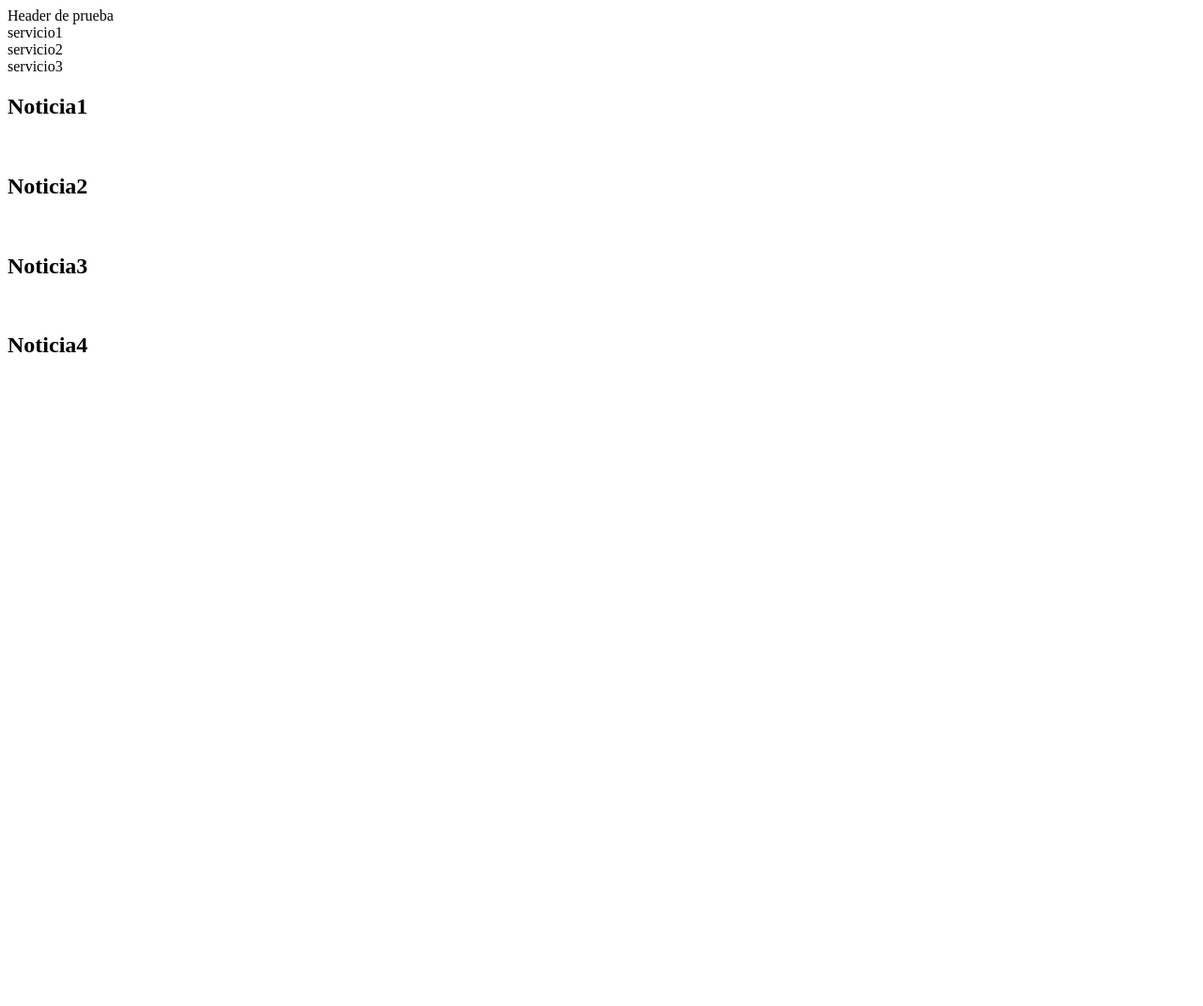
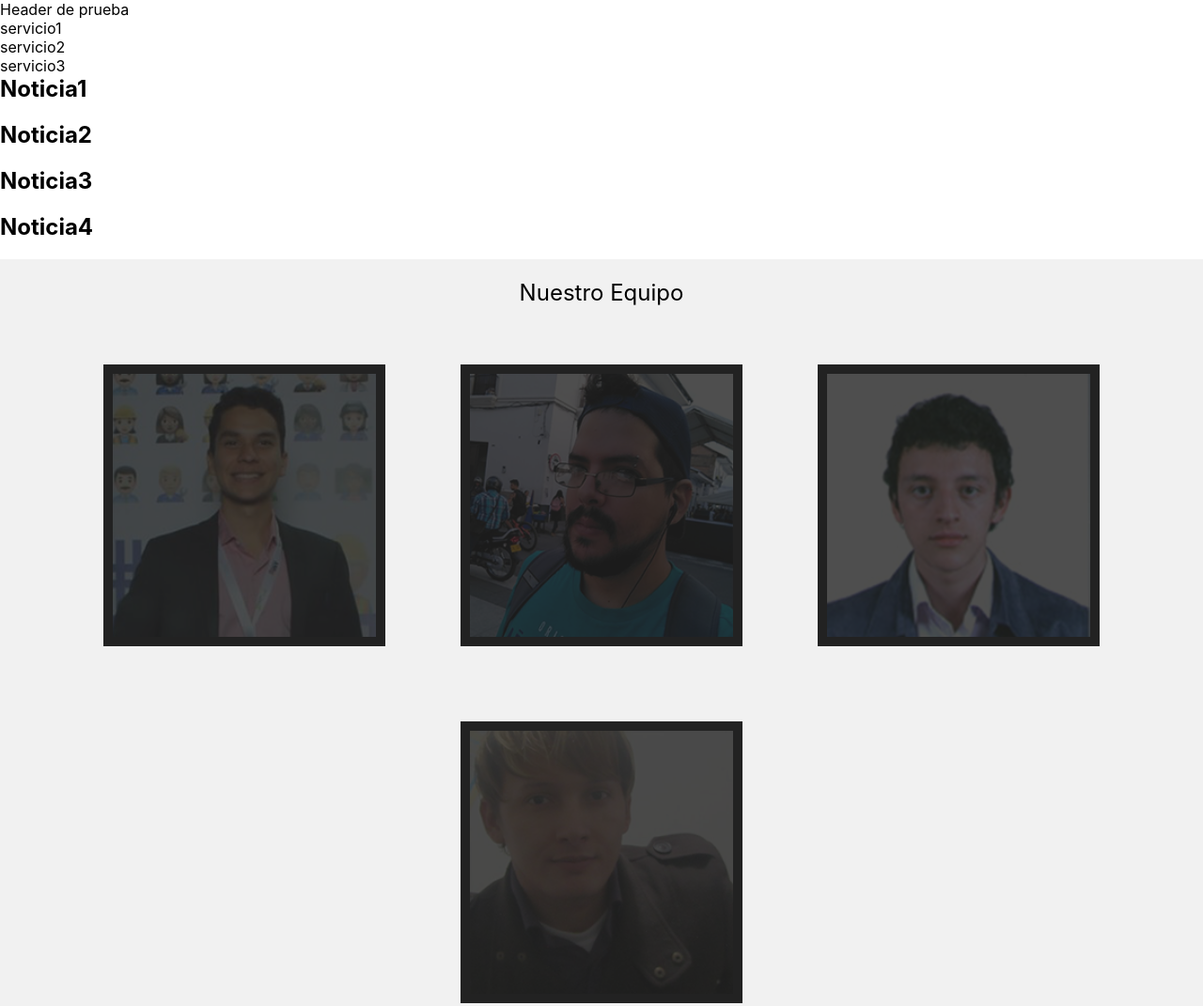
Before and after one commit to NoWizards/semana-1-186, a website: page src/index.html in a window 1280 px wide. Shown: the whole page at 94% size. Before the commit the page ends 800 px from the top, so only its background shows below. Drawn offline with Linux system fonts and the light colour scheme.

Commit message:
teams completo

```diff
--- a/src/index.html
+++ b/src/index.html
@@ -54,8 +54,48 @@
             <a href=""></a>
         </div>
     </div>
+ </div>
 
+<section id="team" class="teams">
+    <div class="teams__titulo">Nuestro Equipo</div>
+    <div class="teams__todos">
+        <div class="teams__user">
+            <div class="teams__foto">
+                <img src="./imgs/gabriel.png" alt="">
+            </div>
+            <div class="teams__datos-user">
+                <h2>Gabriel Eduardo Perez <br><span>Me gusta tocar guitarra en las plazas de valledupar</span></h2>
+            </div>
+        </div>
 
- </div>
+        <div class="teams__user">
+            <div class="teams__foto">
+                <img src="./imgs/Jovanny.png" alt="">
+            </div>
+            <div class="teams__datos-user">
+                <h2>Jovanny Bermudez <br><span>Me gusta estafar viejitas en envigado</span></h2>
+            </div>
+        </div>
+
+        <div class="teams__user">
+            <div class="teams__foto">
+                <img src="./imgs/juank.png" alt="">
+            </div>
+            <div class="teams__datos-user">
+                <h2>Juan Aponte<br><span>Me gusta jugar videojuegos en modo facil</span></h2>
+            </div>
+        </div>
+        <div class="teams__user">
+            <div class="teams__foto">
+                <img src="./imgs/wizards.png" alt="">
+            </div>
+            <div class="teams__datos-user">
+                <h2>Willian Abril<br><span>Me gusta la buena comida y viajar por el mundo</span></h2>
+            </div>
+        </div>
+    </div>
+
+</section>
+
 </body>
 </html>
--- a/src/noticias.css
+++ b/src/noticias.css
@@ -0,0 +1,97 @@
+*{
+    margin: 0;
+    padding: 0;
+    box-sizing: border-box;
+    font-family: -apple-system, BlinkMacSystemFont, 'Segoe UI', Roboto, Oxygen, Ubuntu, Cantarell, 'Open Sans', 'Helvetica Neue', sans-serif
+}
+.teams{
+    background-color: #f1f1f1;
+}
+.teams__titulo{
+    line-height: 72px;
+    font-size: 24px;
+    text-align: center;
+    width: 100%;
+}
+.teams__todos{
+
+    display: flex;
+    justify-content: center;
+    align-items: center;
+    flex-wrap: wrap;
+    min-height: 500px;
+
+}
+.teams__todos .teams__user{
+    position: relative;
+    width: 300px;
+    height: 300px;
+    display: flex;
+    justify-content: center;
+    align-items: center;
+    margin: 40px;
+    background-color: #222222;
+    transition:  0.5s;
+
+}
+.teams__user:hover{
+    height: 400px;
+}
+
+.teams__user .teams__foto{
+    position: absolute;
+    top: 0;
+    left: 0;
+    width: 100%;
+    height: 100%;
+    padding: 10px;
+    box-sizing: border-box;
+}
+.teams__user .teams__foto img{
+    width: 280px;
+    height: 280px;
+    opacity: 0.2;
+    transition: 0.5s;
+    object-fit: cover;
+
+}
+
+.teams__user:hover .teams__foto img{
+    opacity: 1;
+}
+
+
+
+.teams__user .teams__datos-user{
+    position: absolute;
+
+    left: 10px;
+    right: 10px;
+    bottom: 10px;
+    height: 90px;
+    background-color: rgba(0,0,0,0.4);
+    display: flex;
+    justify-content: center;
+    align-items: center;
+    text-align: center;
+    opacity: 0;
+    transition: 0.5s;
+}
+.teams__user:hover .teams__datos-user{
+    opacity: 1;
+}
+
+.teams__user .teams__datos-user h2{
+    font-size: 20px;
+    color: #fff;
+    font-weight: 500;
+    line-height: 20px;
+    letter-spacing: 1px;
+}
+.teams__user .teams__datos-user h2 span{
+    font-size: 14px;
+    color: #fff;
+    font-weight: 200;
+    line-height: 20px;
+    letter-spacing: 2px;
+}
```
Also changed, not shown: src/imgs/Jovanny.png (added), src/imgs/gabriel.png (added), src/imgs/juank.png (added), src/imgs/wizards.png (added).
